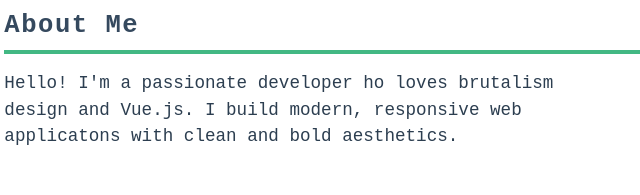
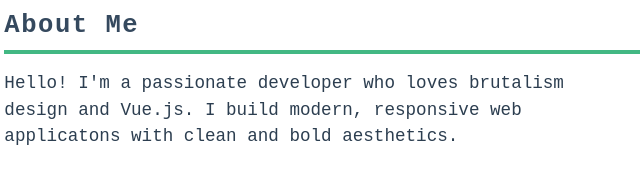
Before and after one commit to Nuuriii/portfolio-template, a plain HTML site: page brutalism/design-10/index.html in a window 1280 px wide. Shown: the part 144-339 px from the top of the page, 294-934 px from the left. Drawn offline with Linux system fonts and the light colour scheme.

Commit message:
fix: change wording

```diff
--- a/brutalism/design-10/index.html
+++ b/brutalism/design-10/index.html
@@ -20,7 +20,7 @@
       <section id="about">
         <h2>About Me</h2>
         <p>
-          Hello! I'm a passionate developer ho loves brutalism design and
+          Hello! I'm a passionate developer who loves brutalism design and
           Vue.js. I build modern, responsive web applicatons with clean and bold
           aesthetics.
         </p>
```
